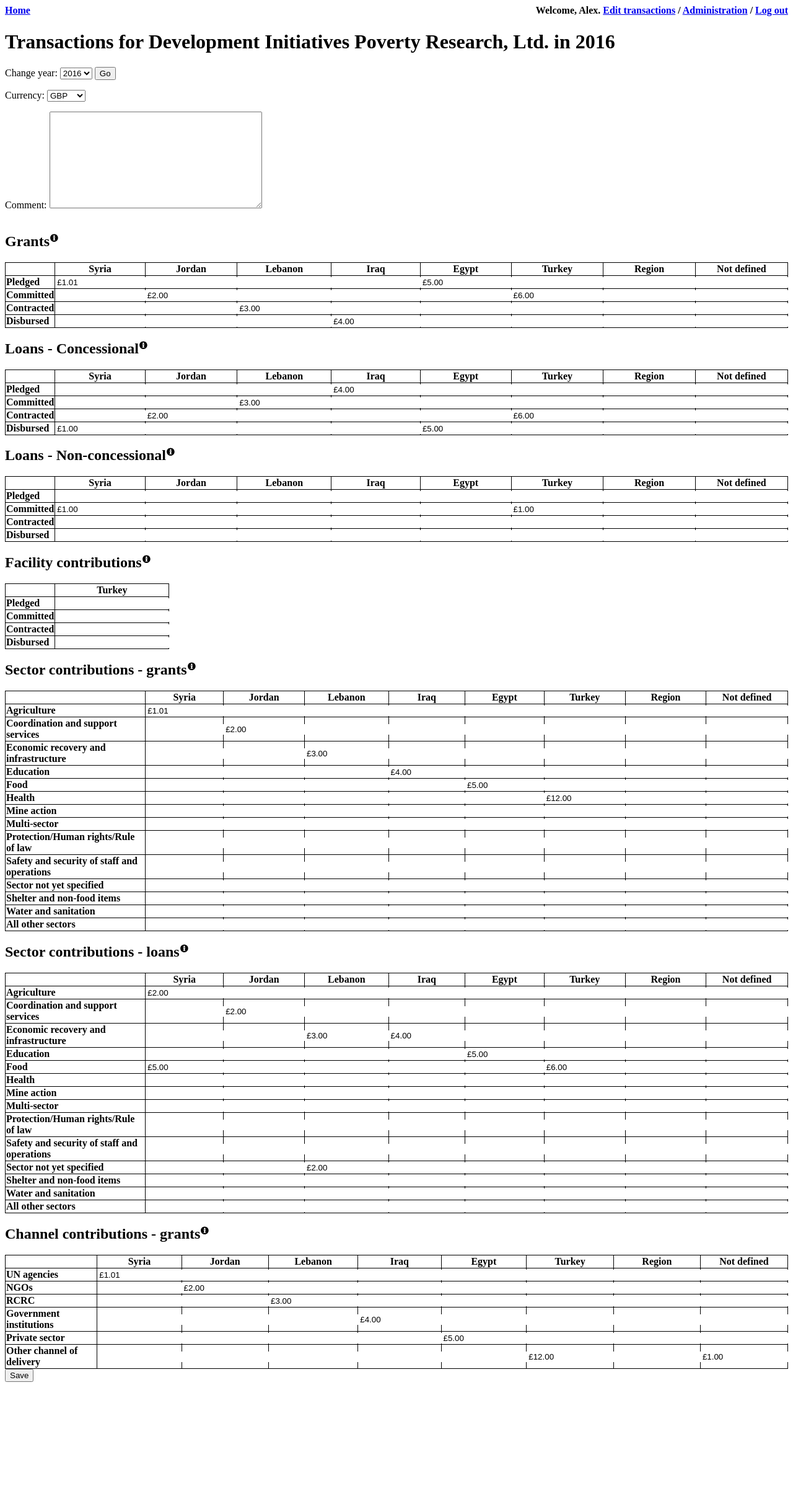
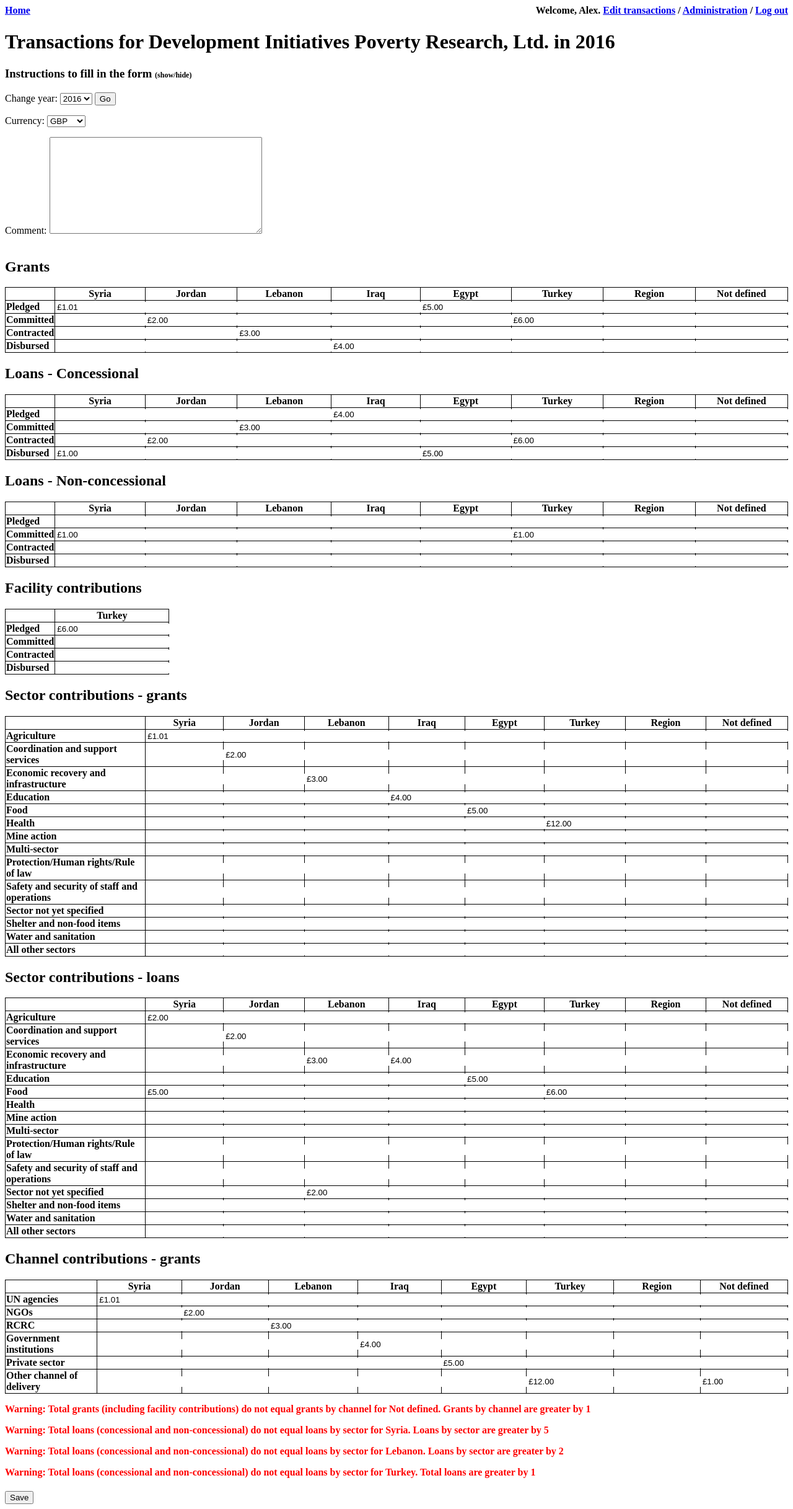
Before and after one commit to devinit/GHTS, a Django app: page /edit/2016/ in a window 1280 px wide. Shown: the whole page at 62% size. Before the commit the page ends 2229 px from the top, so only its background shows below. Run offline with Django 3.2, Linux system fonts and the light colour scheme; a user stored in the database is signed in; data comes from the database, SQL or seed files in the repository; both versions use the stored data as it was after the commit.

Commit message:
Longer currency field, instructions dropdown, and warnings

```diff
--- a/core/models.py
+++ b/core/models.py
@@ -5,7 +5,7 @@
 from django.core.urlresolvers import reverse
 
 class Currency(models.Model):
-    symbol = models.CharField(max_length=1)
+    symbol = models.CharField(max_length=10)
     iso = models.CharField(max_length=3)
     description = models.CharField(max_length=255)
 
--- a/core/views.py
+++ b/core/views.py
@@ -8,6 +8,7 @@
 from django.contrib.auth.decorators import login_required
 from .forms import SpreadsheetForm
 from .util import *
+from django.db.models import Sum
 
 @login_required
 def edit(request,year):
@@ -57,11 +58,70 @@
             form = SpreadsheetForm(instance=spreadsheet)
             entries = Entry.objects.filter(spreadsheet=spreadsheet)
             currency = spreadsheet.currency
+            spreadsheet_exists = True
+            #Validate sums here
+            #Grants table
+            gt = entries.filter(spreadsheet=spreadsheet,loan_or_grant="G",concessional=True,refugee_facility_for_turkey=False,channel_of_delivery="",sector__isnull=True)
+            gt_sum = gt.values('recipient').annotate(total = Sum('amount')).order_by('recipient')
+            gt_sum_obj = {this_sum['recipient']:this_sum['total'] for this_sum in gt_sum}
+            #Facilities contributions
+            fc = entries.filter(spreadsheet=spreadsheet,loan_or_grant="G",concessional=True,refugee_facility_for_turkey=True)
+            fc_sum = fc.values('recipient').annotate(total = Sum('amount')).order_by('recipient')
+            fc_sum_obj = {this_sum['recipient']:this_sum['total'] for this_sum in fc_sum}
+            #Sector grants
+            sg = entries.filter(spreadsheet=spreadsheet,loan_or_grant="G",concessional=True,refugee_facility_for_turkey=False,channel_of_delivery="",sector__isnull=False)
+            sg_sum = sg.values('recipient').annotate(total = Sum('amount')).order_by('recipient')
+            sg_sum_obj = {this_sum['recipient']:this_sum['total'] for this_sum in sg_sum}
+            #Channel grants
+            cg = entries.filter(spreadsheet=spreadsheet,loan_or_grant="G",concessional=True,refugee_facility_for_turkey=False,sector__isnull=True)
+            cg_sum = cg.values('recipient').annotate(total = Sum('amount')).order_by('recipient').exclude(channel_of_delivery="")
+            cg_sum_obj = {this_sum['recipient']:this_sum['total'] for this_sum in cg_sum}
+            warnings = []
+            #Compare grants
+            for recipient,recipient_name in recipients:
+                total_grants = 0
+                if recipient in gt_sum_obj:
+                    total_grants = total_grants + gt_sum_obj[recipient]
+                if recipient in fc_sum_obj:
+                    total_grants = total_grants + fc_sum_obj[recipient]
+                if recipient in sg_sum_obj:
+                    grant_sectors = sg_sum_obj[recipient]
+                    if total_grants>grant_sectors:
+                        warnings.append("Warning: Total grants (including facility contributions) do not equal grants by sector for %s. Total grants are greater by %s" % (recipient_name,(total_grants-grant_sectors)))
+                    if total_grants<grant_sectors:
+                        warnings.append("Warning: Total grants (including facility contributions) do not equal grants by sector for %s. Grants by sector are greater by %s" % (recipient_name,(grant_sectors-total_grants)))
+                if recipient in cg_sum_obj:
+                    grant_channels = cg_sum_obj[recipient]
+                    if total_grants>grant_channels:
+                        warnings.append("Warning: Total grants (including facility contributions) do not equal grants by channel for %s. Total grants are greater by %s" % (recipient_name,(total_grants-grant_channels)))
+                    if total_grants<grant_channels:
+                        warnings.append("Warning: Total grants (including facility contributions) do not equal grants by channel for %s. Grants by channel are greater by %s" % (recipient_name,(grant_channels-total_grants)))
+            #Loans table (both concessional and non-concessional)
+            lt = entries.filter(spreadsheet=spreadsheet,loan_or_grant="L",sector__isnull=True)
+            lt_sum = lt.values('recipient').annotate(total = Sum('amount')).order_by('recipient')
+            lt_sum_obj = {this_sum['recipient']:this_sum['total'] for this_sum in lt_sum}
+            #Sector loans
+            sl = entries.filter(spreadsheet=spreadsheet,loan_or_grant="L",sector__isnull=False)
+            sl_sum = sl.values('recipient').annotate(total = Sum('amount')).order_by('recipient')
+            sl_sum_obj = {this_sum['recipient']:this_sum['total'] for this_sum in sl_sum}
+            #Compare loans
+            for recipient,recipient_name in recipients:
+                total_loans = 0
+                if recipient in lt_sum_obj:
+                    total_loans = total_loans + lt_sum_obj[recipient]
+                if recipient in sl_sum_obj:
+                    loan_sectors = sl_sum_obj[recipient]
+                    if total_loans>loan_sectors:
+                        warnings.append("Warning: Total loans (concessional and non-concessional) do not equal loans by sector for %s. Total loans are greater by %s" % (recipient_name,(total_loans-loan_sectors)))
+                    if total_loans<loan_sectors:
+                        warnings.append("Warning: Total loans (concessional and non-concessional) do not equal loans by sector for %s. Loans by sector are greater by %s" % (recipient_name,(loan_sectors-total_loans)))
+
         else:
             form = SpreadsheetForm()
             entries = []
             currency = []
-    return render(request,'core/edit.html', {"user":user,"contact":contact,"form":form,"entries":entries,"recipients":recipients,"statuses":statuses,"sectors":sectors,"channels":channels,"years":years,"selected_year":year,"currency":currency,"facility_years":facility_years})
+            spreadsheet_exists = False
+    return render(request,'core/edit.html', {"warnings":warnings,"user":user,"contact":contact,"form":form,"entries":entries,"recipients":recipients,"statuses":statuses,"sectors":sectors,"channels":channels,"years":years,"selected_year":year,"currency":currency,"facility_years":facility_years,"spreadsheet_exists":spreadsheet_exists})
 
 @login_required
 def index(request):
--- a/ghts/templates/core/edit.html
+++ b/ghts/templates/core/edit.html
@@ -10,13 +10,83 @@
             table input {border:none;height:100%;width:100%;}
             div.titleWrap {width:100%;float:left;}
             .titleWrap h2 {float:left;}
+            div#instructions{width:50%;min-width:600px;}
+            #instructTitle{cursor:pointer;font-size:12px;}
+            .save{margin-top:5px;}
+            .warning{color:red;font-weight:bold;}
         </style>
         {% load staticfiles %}
             <link rel=stylesheet href="{% static "core/css/info.css" %}" type="text/css">
     {% endblock %}
     {% block content %}
     <h1>Transactions for {{contact.organisation}} in {{selected_year}}</h1>
+    <h3>Instructions to fill in the form <span onclick="$('#instructions').slideToggle()" id="instructTitle">(show/hide)</span></h3>
+    <div id="instructions"
+    {% if spreadsheet_exists or selected_year > 2016 %}
+        style="display:none;"
+    {% endif %}
+    >
     <p>
+        Information sought via this form tracks pledges made at the time of the London conference and included on the ‘Co-hosts statement annex: fundraising’, <a href="https://www.supportingsyria2016.com/news/co-hosts-statemtent-annex-fundraising/">here</a>.
+    </p>
+    <p>
+        Complete all fields on contributions (understood in the form as totalling commitments, contracted funding and disbursements) for 2016 and 2017; where information is not available, and that may be the case in particular for 2018-2020, please record that in the comments box. If no commitment/contracted funding/disbursement was made please write '0', if information is not yet available please leave blank.
+    </p>
+    <p>The form data is organised by calendar year (January to December), not fiscal year.</p>
+<!--    <p>Before submitting the form, check the data validation fields.</p>-->
+    <p>See below the sectors classification in relation to grants and the definitions to be circulated with the form.</p>
+    <p>
+        <b>
+            Commitment
+        </b><br/>
+        A firm obligation, expressed in writing and backed by the necessary funds, undertaken by an official donor to provide specified assistance to a recipient country government, organisation or implementing agency.
+    </p>
+
+    <p>
+        <b>
+            Contract
+        </b><br/>
+        A binding agreement signed between a donor and a recipient implementing institution, organisation or agency to implement an action. Funds can then be disbursed on this basis.
+    </p>
+    <p>
+        <b>
+            Disbursement
+        </b><br/>
+        Outgoing funds that are transferred to or placed at the disposal of a recipient implementing institution, organisation or agency, following a commitment and/or a contract.
+    </p>
+    <p>
+        <b>
+            Multi-sector
+        </b><br/>
+        In the context of sectoral disaggregation of grants, multi-sector refers primarily to the Inter-Agency Standing Committee (IASC) standard sector. This refers to projects and activities with no one dominant sector and often applies to assistance for refugees provided and/or coordinated by the UN High Commissioner for Refugees (UNHCR).
+    </p>
+    <p>
+        <b>
+            Region
+        </b><br/>
+        In the context of the London conference, this refers to Egypt, Iraq, Jordan, Lebanon and Turkey.
+    </p>
+    <p>
+        <b>
+            The classification of sectors
+        </b> is informed by the OECD DAC sectors and purpose codes, the IASC standard sectors, and sector classifications used by specific government and multilateral donors. The sector classification seeks to align different sector classifications to the fullest extent possible under the following headings:
+    </p>
+    <ul>
+        <li>Education</li>
+        <li>Health</li>
+        <li>Water and sanitation</li>
+        <li>Governance and civil society</li>
+        <li>Social and cultural infrastructure</li>
+        <li>Economic recovery and infrastructure (including agriculture and mine action)</li>
+        <li>General budget support</li>
+        <li>Food</li>
+        <li>Coordination and support services</li>
+        <li>Protection/Human rights/Rule of law</li>
+        <li>Shelter and non-food-items</li>
+        <li>Multi-sector</li>
+        <li>Not specified</li>
+    </ul>
+    </div>
         <label>Change year:</label>
         <select id="year">
 
@@ -42,10 +112,10 @@
     {% if contact.organisation.grant_making %}
     <div class="titleWrap">
         <h2>Grants</h2>
-        <div class="info" onclick="toggle('grants')"></div>
+        <!--<div class="info" onclick="toggle('grants')"></div>
         <div class="popupWrap">
             <div class="popup" id="grants">Information on grants</div>
-        </div>
+        </div>-->
     </div>
     <table>
         <tr>
@@ -67,10 +137,10 @@
     {% if contact.organisation.loan_making %}
     <div class="titleWrap">
         <h2>Loans - Concessional</h2>
-        <div class="info" onclick="toggle('loansC')"></div>
+        <!--<div class="info" onclick="toggle('loansC')"></div>
         <div class="popupWrap">
             <div class="popup" id="loansC">Information on loans - concessional</div>
-        </div>
+        </div>-->
     </div>
     <table>
         <tr>
@@ -90,10 +160,10 @@
     </table>
     <div class="titleWrap">
         <h2>Loans - Non-concessional</h2>
-        <div class="info" onclick="toggle('loansN')"></div>
+        <!--<div class="info" onclick="toggle('loansN')"></div>
         <div class="popupWrap">
             <div class="popup" id="loansN">Information on loans - non-concessional</div>
-        </div>
+        </div>-->
     </div>
     <table>
         <tr>
@@ -115,10 +185,10 @@
     {% if selected_year in facility_years and contact.organisation.government %}
     <div class="titleWrap">
         <h2>Facility contributions</h2>
-        <div class="info" onclick="toggle('facility')"></div>
+        <!--<div class="info" onclick="toggle('facility')"></div>
         <div class="popupWrap">
             <div class="popup" id="facility">Information on facility contributions</div>
-        </div>
+        </div>-->
     </div>
     <table>
         <tr>
@@ -128,7 +198,7 @@
     {% for scode, status in statuses %}
         <tr>
             <td><b>{{status}}</b></td>
-            <td><input type="text" name="|N|{{scode}}|T|||F"/></td>
+            <td><input type="text" name="G|C|{{scode}}|T|||F"/></td>
         </tr>
     {% endfor %}
     </table>
@@ -136,10 +206,10 @@
     {% if contact.organisation.grant_making %}
     <div class="titleWrap">
         <h2>Sector contributions - grants</h2>
-        <div class="info" onclick="toggle('sectorG')"></div>
+        <!--<div class="info" onclick="toggle('sectorG')"></div>
         <div class="popupWrap">
             <div class="popup" id="sectorG">Information on sector contributions - grants</div>
-        </div>
+        </div>-->
     </div>
     <table>
         <tr>
@@ -161,10 +231,10 @@
     {% if contact.organisation.loan_making %}
     <div class="titleWrap">
         <h2>Sector contributions - loans</h2>
-        <div class="info" onclick="toggle('sectorL')"></div>
+       <!-- <div class="info" onclick="toggle('sectorL')"></div>
         <div class="popupWrap">
             <div class="popup" id="sectorL">Information on sector contributions - loans</div>
-        </div>
+        </div>-->
     </div>
     <table>
         <tr>
@@ -186,10 +256,10 @@
     {% if contact.organisation.grant_making %}
     <div class="titleWrap">
         <h2>Channel contributions - grants</h2>
-        <div class="info" onclick="toggle('channel')"></div>
+       <!-- <div class="info" onclick="toggle('channel')"></div>
         <div class="popupWrap">
             <div class="popup" id="channel">Information on channel contributions - grants</div>
-        </div>
+        </div>-->
     </div>
     <table>
         <tr>
@@ -208,6 +278,9 @@
     {% endfor %}
     </table>
     {% endif %}
+        {% for warning in warnings %}
+            <p class="warning">{{warning}}</p>
+        {% endfor %}
         <button type="submit" class="save btn btn-default">Save</button>
     </form>
     <script>
```
Also changed, not shown: core/migrations/0029_auto_20161010_1546.py (added), db.sqlite3, 3 other files.
